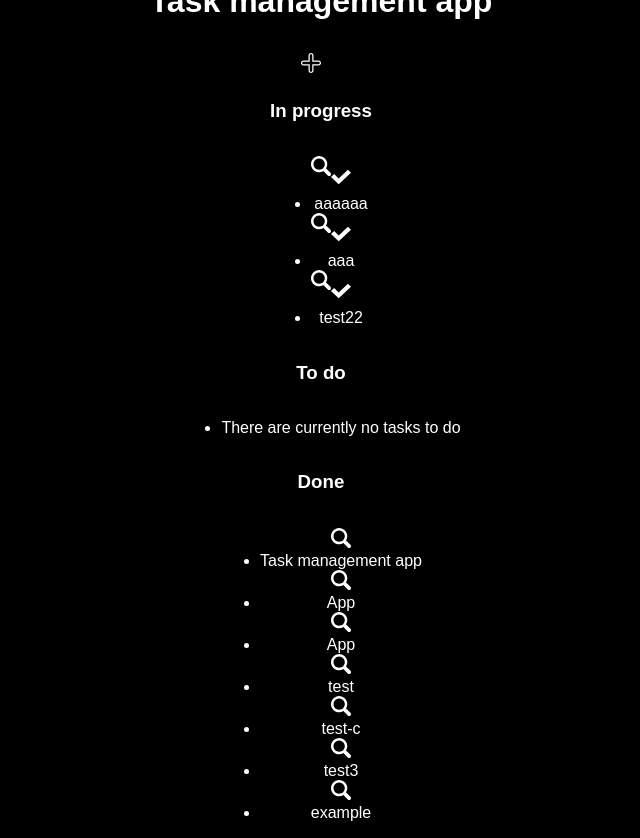
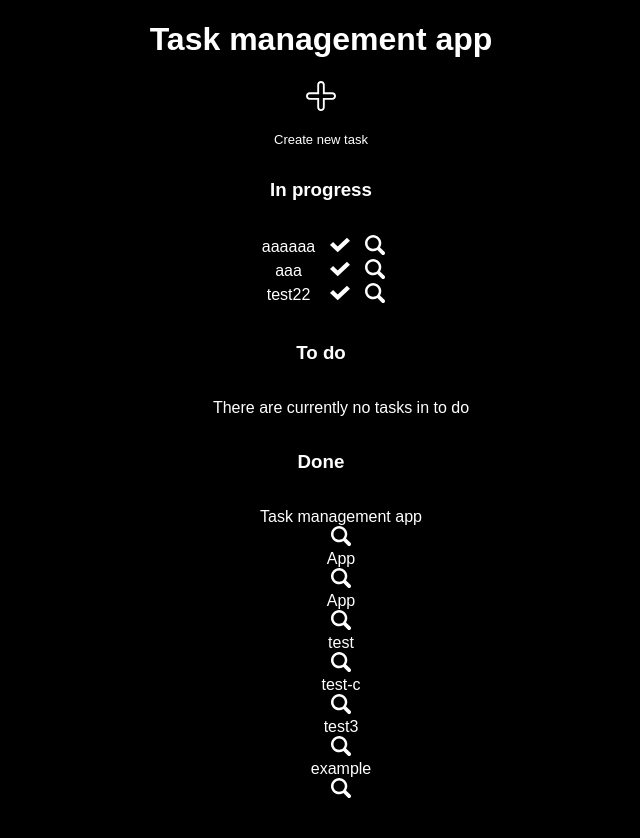
Before and after one commit to ccaperna/task-management-app, a Django app: page /home/ in a window 1280 px wide. Shown: the whole page, without its empty margins (319-959 px from the left). After the commit the page ends 798 px from the top, so only its background shows below. Run offline with Django 5.2, Linux system fonts and the light colour scheme; data comes from the database, SQL or seed files in the repository; both versions use the stored data as it was after the commit.

Commit message:
fix: fix frontend elements

```diff
--- a/static/css/styles.css
+++ b/static/css/styles.css
@@ -6,21 +6,42 @@ body {
   justify-content: center;
   align-items: center;
   margin: 0;
-    height: 100vh;
+  height: auto;
 }
-
 .content-container {
     display: flex;
     flex-direction: column;
-    justify-content: center;
     align-items: center;
-    text-align: center;
     width: 100%;
     max-width: 600px;
 }
-
 h1 {
   text-align: center;
+}
+
+.create-instruction {
+  font-size: small;
+}
+.in-progress-container {
+  padding: 0;
+  text-align: center;
+}
+
+.in-progress-container {
+  display: flex;
+}
+
+.icon1,
+.icon2 {
+  margin-left: 5px;
+  padding-left: 5px;
+}
+
+.title-list {
+  padding-left: 5px;
+  display: flex;
+  flex-direction: column;
+  justify-content: space-around;
 }
 
 .top-menu,
@@ -29,5 +50,26 @@ h1 {
   color: #ffffff;
   float: right;
   font-size: 26pt;
-    margin-right: 20px;
 }
+
+.task-container {
+  display: flex;
+  justify-content: space-between; /* Aligns items to the left and right */
+  align-items: center; /* Aligns items vertically in the center */
+  padding: 0;
+}
+
+.icon-container {
+  display: flex;
+  gap: 10px; /* Adds some space between icons */
+}
+
+ul {
+  list-style: none;
+}
+
+.icon-list::after {
+  content: "";
+  display: table;
+  clear: both;
+}
--- a/templates/task_service/home.html
+++ b/templates/task_service/home.html
@@ -1,54 +1,76 @@
 {% extends 'base.html' %} {% block content %}
 
-<a href="{% url 'new_task' %}" class="top-menu">
+<a href="{% url 'new_task' %}" title="create new task" class="top-menu">
   {% include 'icons/plus-svgrepo-com.svg' %}
 </a>
-
+<p class="create-instruction">Create new task</p>
 <h3>In progress</h3>
-<ul>
+<div class="in-progress-container">
+  <ul class="title-list">
     {% for task in in_progress %}
-  <a href="{% url 'task_action' task.pk %}?action=update_done" class="top-menu">
-    {% include 'icons/done-mini-1484-svgrepo-com.svg' %}
-  </a>
-  <a href="{% url 'task_view' task.pk %}">
-    {% include 'icons/lens-svgrepo-com.svg' %}
-  </a>
     <li>{{ task.title }}</li>
 
     {% empty %}
     <li>There are currently no tasks in progress</li>
     {% endfor %}
   </ul>
+  <ul class="title-list">
+    {% for task in in_progress %}
+    <li class="icon1">
+      <a href="{% url 'task_action' task.pk %}?action=update_done">
+        {% include 'icons/done-mini-1484-svgrepo-com.svg' %}
+      </a>
+    </li>
+    {% endfor %}
+  </ul>
+  <ul class="title-list">
+    {% for task in in_progress %}
+    <li class="icon2">
+      <a href="{% url 'task_view' task.pk %}">
+        {% include 'icons/lens-svgrepo-com.svg' %}
+      </a>
+    </li>
+    {% endfor %}
+  </ul>
+</div>
 
 <h3>To do</h3>
 <ul>
   {% for task in to_do %}
+  <div class="">
+    <li>{{ task.title }}</li>
+    <div class="icon-container">
       <a
         href="{% url 'task_action' task.pk %}?action=update_in_progress"
         class="top-menu"
       >
         {% include 'icons/play-svgrepo-com.svg' %}
       </a>
-  <a href="{% url 'task_view' pk=task.pk %}">
+      <a href="{% url 'task_view' task.pk %}">
         {% include 'icons/lens-svgrepo-com.svg' %}
       </a>
-  <li>{{ task.title }}</li>
+    </div>
+  </div>
   {% empty %}
-  <li>There are currently no tasks to do</li>
+  <li>There are currently no tasks in to do</li>
   {% endfor %}
 </ul>
 
 <h3>Done</h3>
-<ul>
+<div class="in-progress-container">
+  <ul class="icon-list">
     {% for task in done %}
 
-  <a href="{% url 'task_view' pk=task.pk %}">
+    <li>{{ task.title }}</li>
+    <li>
+      <a href="{% url 'task_view' task.pk %}">
         {% include 'icons/lens-svgrepo-com.svg' %}
       </a>
-  <li>{{ task.title }}</li>
+    </li>
     {% empty %}
-  <li>There are currently no done taks</li>
+    <li>There are currently no tasks in done</li>
     {% endfor %}
   </ul>
+</div>
 
 {% endblock %}
```
Also changed, not shown: templates/task_service/task_view.html (+5 -5 lines), db.sqlite3, templates/icons/plus-svgrepo-com.svg, templates/icons/trash-svgrepo-com.svg. Lines whose indentation alone changed are shown as unchanged.
